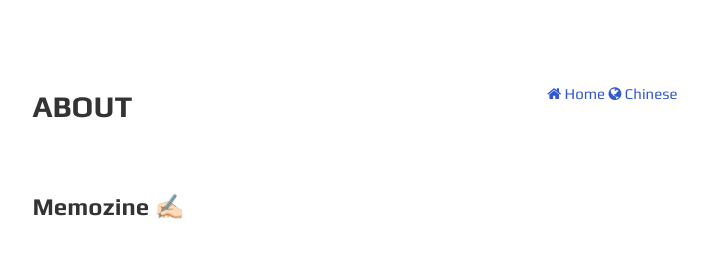
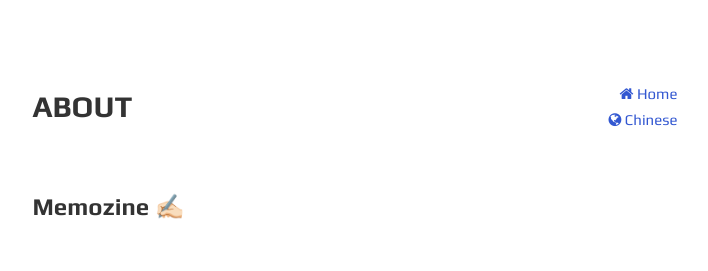
Before and after one commit to codyb1ue/codyb1ue.github.io, a Jekyll site: the page built from en/about.html, in a window 1280 px wide. Shown: the top 271 px of the page, without its empty margins (285-993 px from the left). Built offline with Jekyll 4.4.1, drawn with Linux system fonts in a browser that asks for light colours.

Commit message:
Update _main.scss

```diff
--- a/_sass/_main.scss
+++ b/_sass/_main.scss
@@ -381,14 +381,14 @@ main {
 	justify-content: space-between;
 }
 
-.flex-column-between {
+.link-container {
     display: flex;
     flex-direction: column;
     align-items: flex-end;
 }
 
-.flex-column-between .link-container a {
-    text-align: right;
+.link-item {
+    margin-bottom: 10px; /* 控制链接之间的垂直间距 */
 }
 
 .social-footer {
```
